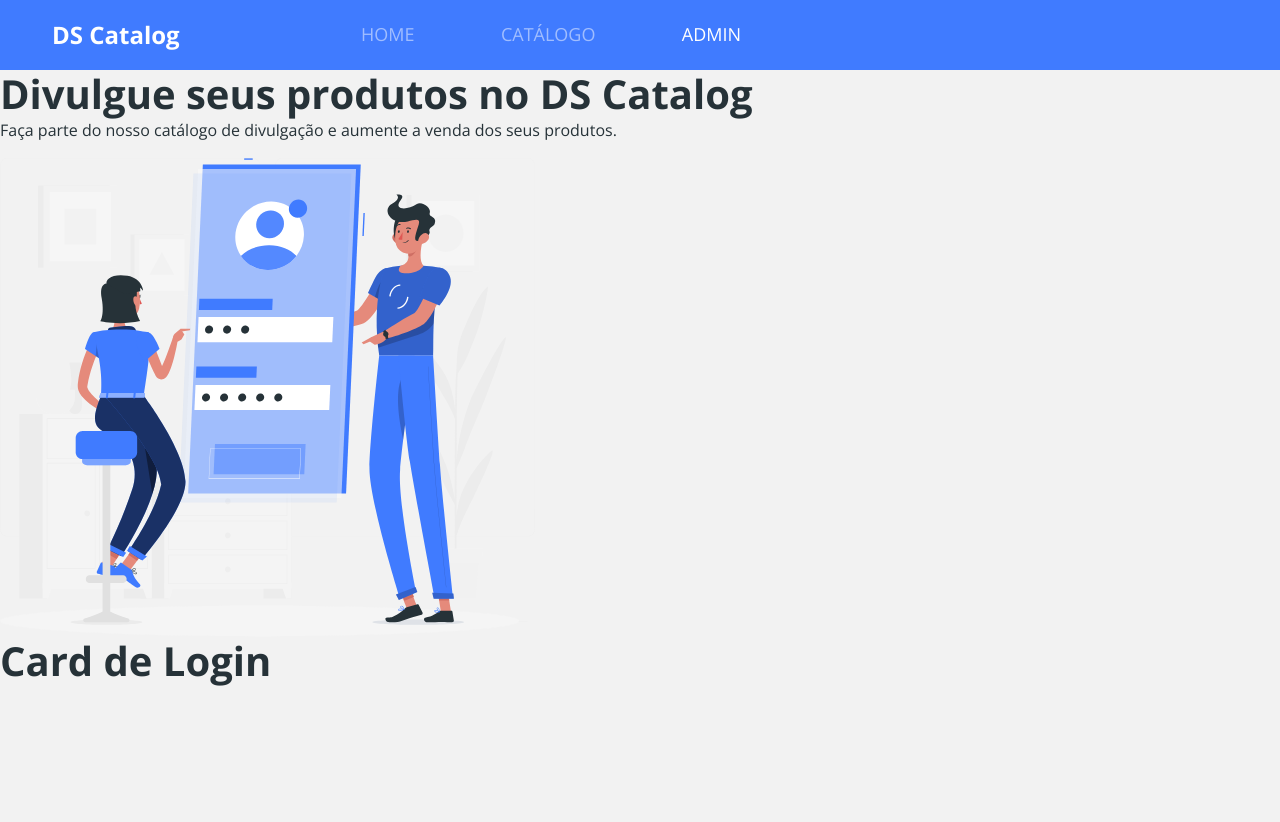
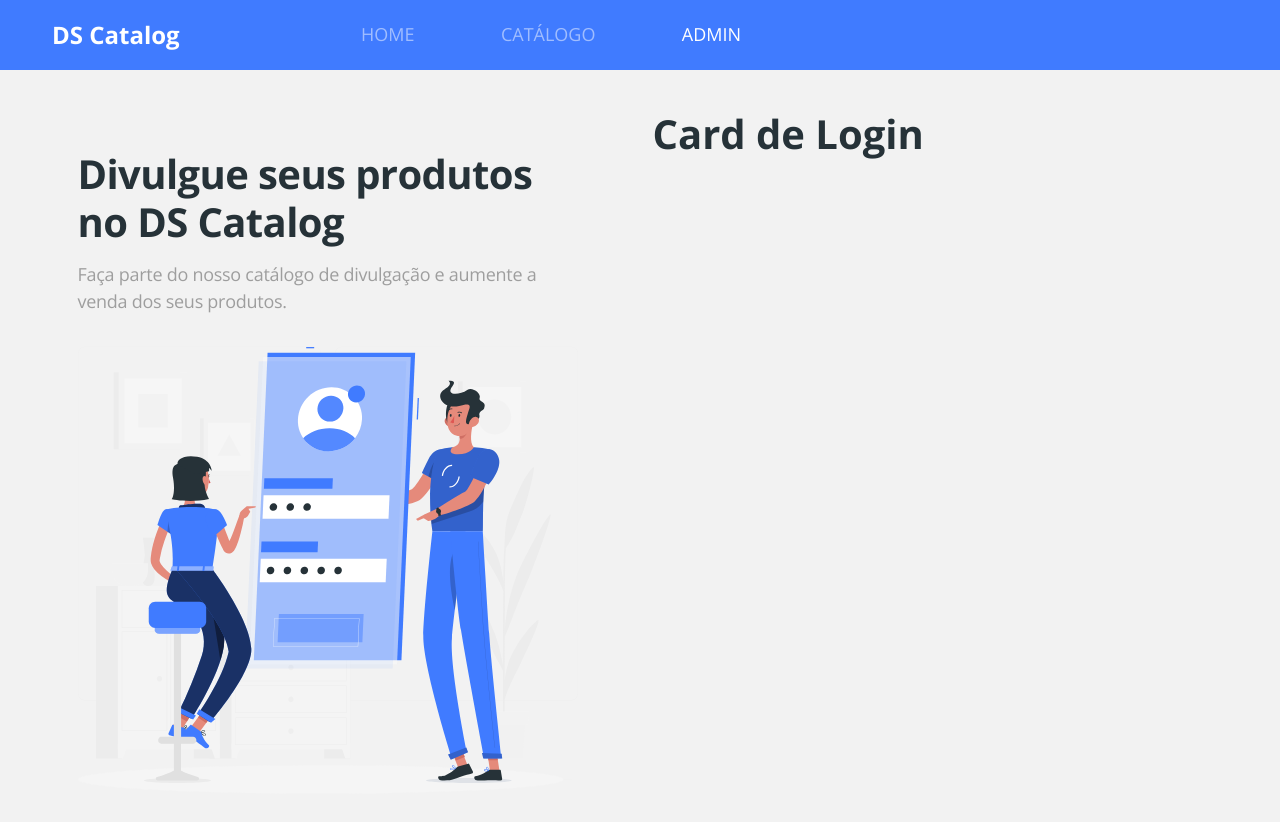
Before and after one commit to WallaceSantosdeOliveira/DSCatalog, a React (Create React App) app in the folder frontweb1/: page /admin/auth/login in a window 1280 px wide. Shown: the top 822 px of the page. Before the commit the page ends 800 px from the top, so only its background shows below. Built offline with nearby package versions, Linux system fonts and the light colour scheme; no server answers.

Commit message:
Banner styling

```diff
--- a/frontweb1/src/pages/Admin/Auth/index.tsx
+++ b/frontweb1/src/pages/Admin/Auth/index.tsx
@@ -1,6 +1,6 @@
 import { ReactComponent as AuthImage } from 'assets/images/auth-image.svg';
 import { Route, Switch } from 'react-router-dom';
-
+import './styles.css';
 const Auth = () => {
 
   return (
--- /dev/null
+++ b/frontweb1/src/pages/Admin/Auth/styles.css
@@ -0,0 +1,74 @@
+.auth-container {
+  display: flex;
+  justify-content: space-around;
+  padding: 20px;
+
+}
+
+.auth-banner-container {
+  display: none;
+
+}
+
+.auth-form-container {
+  width: 100%;
+
+}
+
+@media (min-width: 575px) {
+  .auth-form-container {
+    width: 480px;
+  }
+}
+
+@media (min-width: 768px) {
+  .auth-form-container {
+    width: 550px;
+  }
+}
+
+@media (min-width: 1200px) {
+  .auth-container {
+    padding: 40px;
+  }
+
+  .auth-banner-container {
+    display: flex;
+    flex-direction: column;
+    margin-top: 40px;
+    width: 500px;
+  }
+
+  .auth-banner-container h1 {
+    font-size: 40px;
+    letter-spacing: -0.015em;
+    color: #263238;
+    margin-bottom: 15px;
+  }
+
+  .auth-banner-container p {
+    font-size: 18px;
+    letter-spacing: -0.015em;
+    color: #9e9e9e;
+  }
+
+  .auth-banner-container svg {
+    width: 100%;
+
+  }
+}
+
+@media (min-width: 1400px) {
+  .auth-banner-container {
+    width: 650px;
+  }
+
+  .auth-banner-container h1 {
+    font-size: 55px;
+    margin-bottom: 25px;
+  }
+
+  .auth-banner-container p {
+    font-size: 24px;
+  }
+}
```
